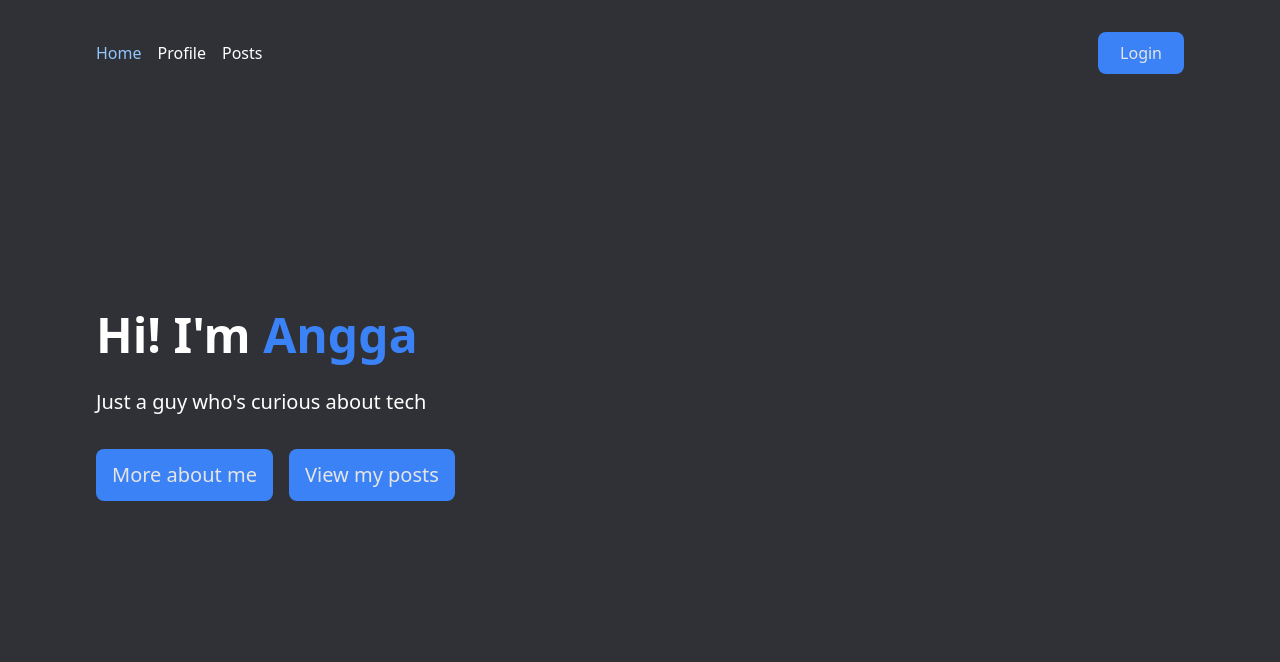
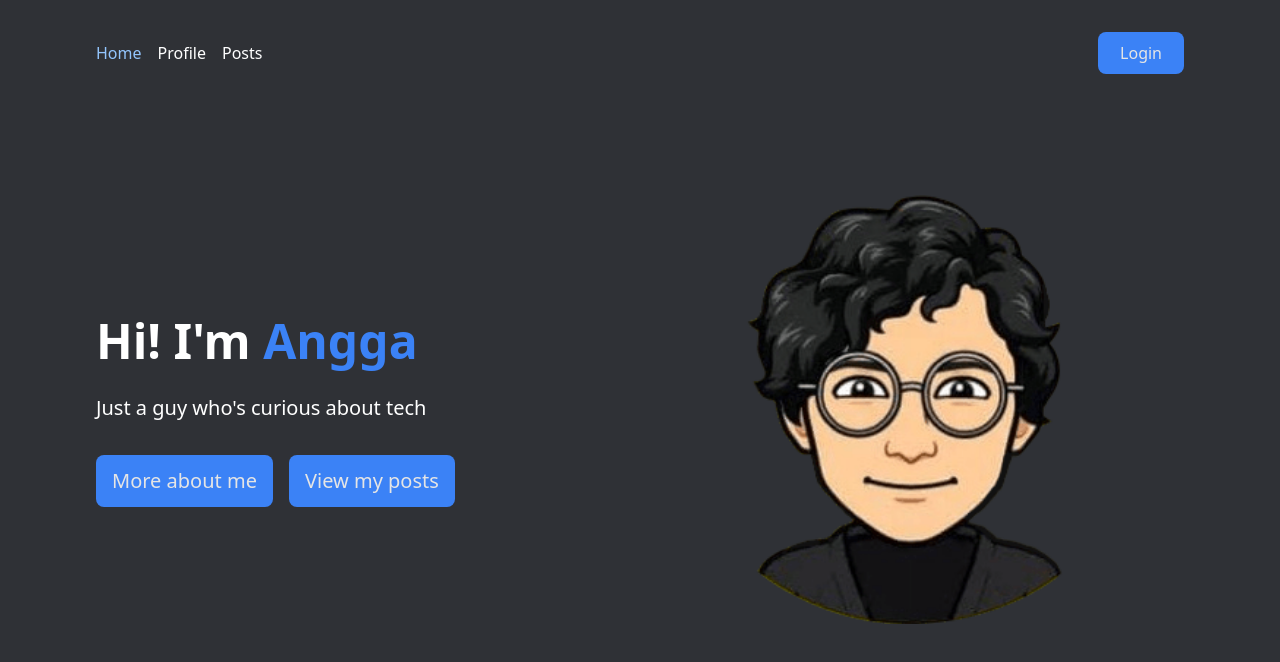
Before and after one commit to nayyara-airlangga/anubis, a Next.js app: page / in a window 1280 px wide. Shown: the top 662 px of the page. Built offline with nearby package versions, Linux system fonts and the light colour scheme; no server answers.

Commit message:
Add profile image to home page

```diff
--- a/pages/index.tsx
+++ b/pages/index.tsx
@@ -1,20 +1,24 @@
 import Head from "next/head"
+import Image from "next/image"
 
 import { Heading, Body, Button } from "@components"
 
+import ProfileImage from "@images/profile.png"
+
 const Home = () => {
   return (
-    <div>
+    <div className="relative w-full mb-8">
       <Head>
         <title>Angga</title>
         <meta name="description" content="Generated by create next app" />
         <link rel="icon" href="/favicon.ico" />
       </Head>
-      <div className="absolute top-1/2 -translate-y-1/2">
+      <div className="flex items-start justify-evenly desktop:justify-between desktop:flex-row flex-col w-full h-[75vh]">
+        <div className="desktop:my-auto my-0 desktop:w-1/2 w-full desktop:order-1 order-2">
           <Heading
             weight="bold"
             variant="h1"
-          size="text-[36px] tablet:text-[48px]"
+            size="text-[36px] tablet:text-[48px] extraWide:text-[60px]"
             className="dark:text-white "
           >
             Hi! I&apos;m{" "}
@@ -22,7 +26,7 @@ const Home = () => {
           </Heading>
           <Body
             variant="b2"
-          size="text-[16px] tablet:text-[20px]"
+            size="text-[16px] tablet:text-[20px] extraWide:text-[28px]"
             className="tablet:mt-4 dark:text-white mb-8"
           >
             Just a guy who&apos;s curious about tech
@@ -40,6 +44,16 @@ const Home = () => {
             </Button>
           </div>
         </div>
+        <div className="mx-auto desktop:m-auto desktop:w-2/5 tablet:w-3/4 w-4/5 h-full relative aspect-square desktop:order-2 order-1">
+          <Image
+            src={ProfileImage}
+            alt="Profile Image"
+            layout="fill"
+            objectFit="contain"
+            quality={100}
+          />
+        </div>
+      </div>
     </div>
   )
 }
```
Also changed, not shown: public/assets/images/profile.png (added). Lines whose indentation alone changed are shown as unchanged.
